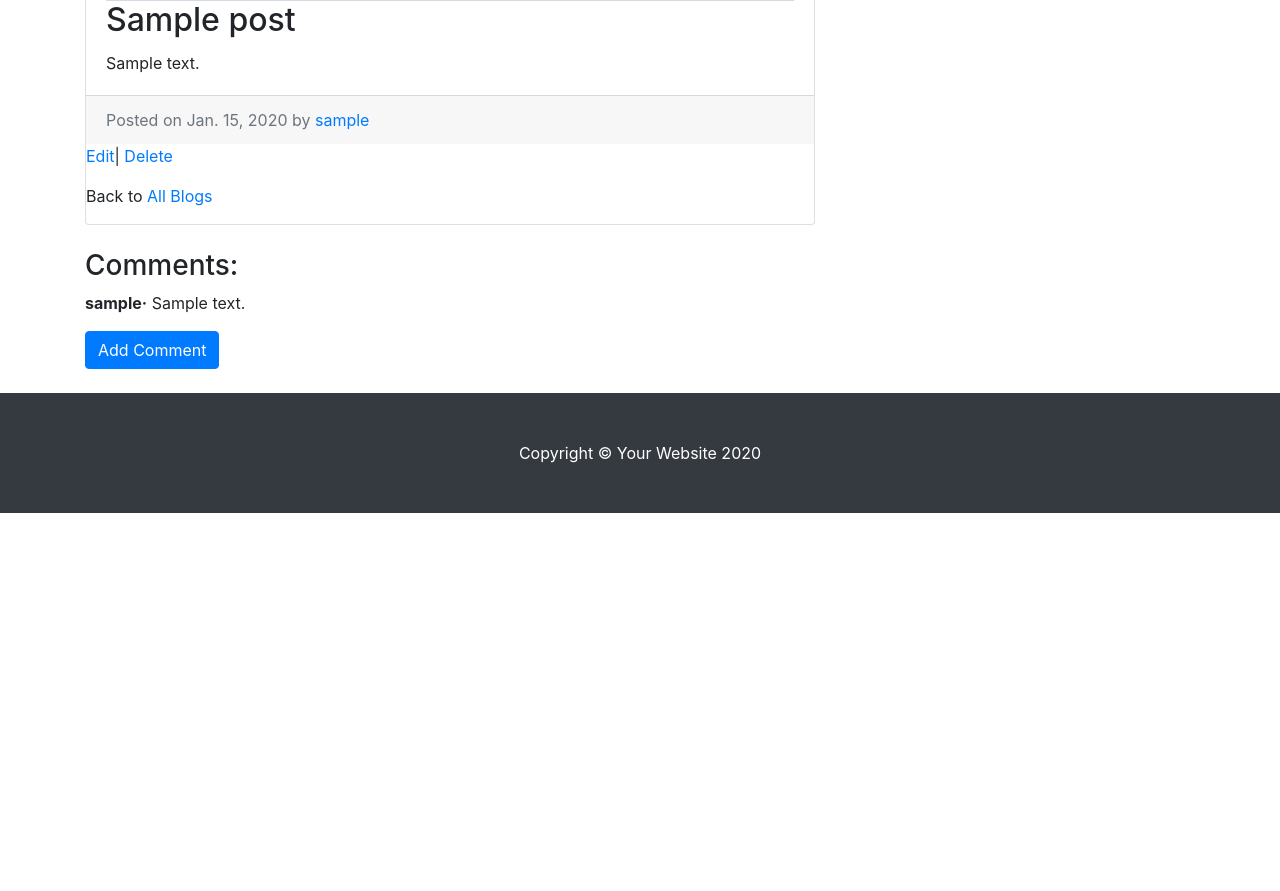
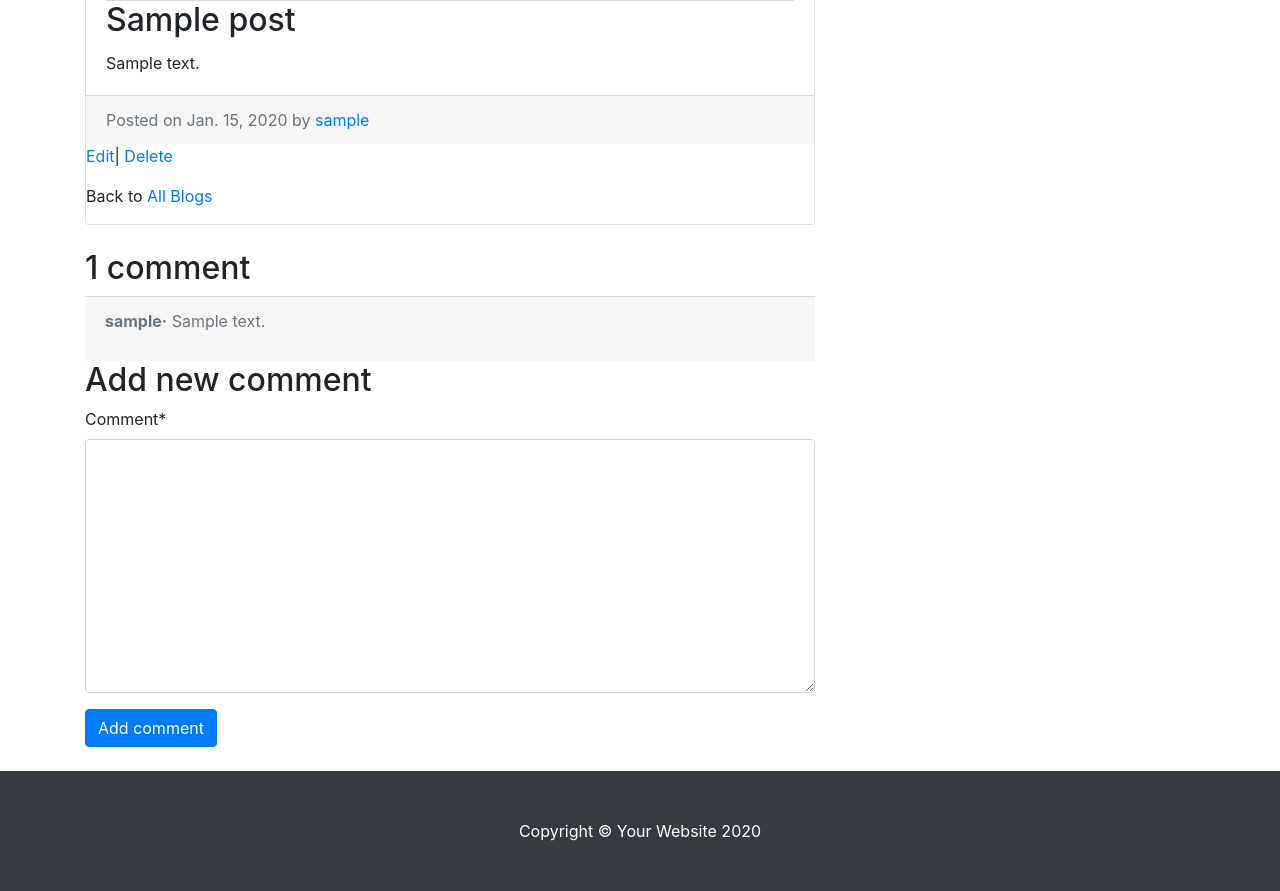
Before and after one commit to PrantaChakraborty/myBlog, a Django app: page /post/00000000-0000-0000-0000-000000000001/ in a window 1280 px wide. Shown: the part 616-1507 px from the top of the page. Before the commit the page ends 1129 px from the top, so only its background shows below. Run offline with Django 3.2, Linux system fonts and the light colour scheme; a user stored in the database is signed in; tables that the repository leaves empty hold one stand-in row (values such as "Sample post"); grey boxes marked "Sample" are stand-in pictures; some libraries are stand-ins or nearby versions.

Commit message:
added comment feature successfully

```diff
--- a/blogs/models.py
+++ b/blogs/models.py
@@ -33,11 +33,9 @@ class Post(models.Model):
 
 class Comment(models.Model):
     post = models.ForeignKey(Post, on_delete=models.CASCADE, related_name='comments')
-    comment = models.CharField(max_length=200)
+    comment = models.TextField()
     author = models.ForeignKey(settings.AUTH_USER_MODEL, on_delete=models.CASCADE, )
+    active = models.BooleanField(default=True)
 
     def __str__(self):
         return self.comment
-
-    def get_absolute_url(self):
-        return reverse('detail_view', args=[str(self.id)])
--- a/blogs/urls.py
+++ b/blogs/urls.py
@@ -1,20 +1,21 @@
 from django.urls import path
 from .views import (
         homeView,
-        PostDetailView,
+        post_detail_view,
         AboutView,
         PostCreateView,
         PostUpdateView,
         PostDeleteView,
         PostSearchListView,
-        PostCategoryView
+        PostCategoryView,
+
 )
 
 urlpatterns = [
     path('', homeView, name='home'),
     path('post/create/', PostCreateView.as_view(), name='create_blog'),
     path('post/about_view/', AboutView.as_view(), name='about'),
-    path('post/<uuid:pk>/', PostDetailView.as_view(), name='detail_view'),
+    path('post/<uuid:pk>/', post_detail_view, name='detail_view'),
     path('post/<uuid:pk>/edit/', PostUpdateView.as_view(), name='blog_edit'),
     path('post/<uuid:pk>/delete/', PostDeleteView.as_view(), name='blot_delete'),
     path('post/search/', PostSearchListView.as_view(), name='search_result'),
--- a/blogs/views.py
+++ b/blogs/views.py
@@ -1,6 +1,7 @@
+from django.contrib.auth.decorators import login_required
 from django.core.paginator import Paginator
 from django.db.models import Q
-from django.shortcuts import render
+from django.shortcuts import render, get_object_or_404
 from django.urls import reverse_lazy
 from django.contrib.auth.mixins import (
     LoginRequiredMixin,
@@ -28,13 +29,41 @@ def homeView(request):
     }
     return render(request, 'blog/home.html', context=context)
 
-
+'''
 # detail view for blog
 class PostDetailView(LoginRequiredMixin, DetailView):
     model = Post
     template_name = 'blog/blog_detail.html'
     context_object_name = 'post'
     login_url = 'account_login'
+
+    def get_context_data(self, **kwargs):
+        context = super().get_context_data(**kwargs)
+        context['comments'] = Comment.objects.filter(post=self.object)
+        context['form'] = CommentCreateForm()
+        return context
+'''
+
+@login_required
+def post_detail_view(request, pk):
+    post = get_object_or_404(Post, id=pk)
+    comments = post.comments.filter(active=True)
+    template_name = 'blog/blog_detail.html'
+    if request.method == 'POST':
+        comment_form = CommentCreateForm(data=request.POST)
+        if comment_form.is_valid():
+            new_comment = comment_form.save(commit=False)
+            new_comment.author = request.user
+            new_comment.post = post
+            new_comment.save()
+            comment_form = CommentCreateForm()  # clearing the comment filed after submit
+
+    else:
+        comment_form = CommentCreateForm()
+    return render(request, template_name, {'post': post,
+                                           'comments': comments,
+                                           'comment_form': comment_form
+                                           })
 
 
 class AboutView(LoginRequiredMixin, TemplateView):
@@ -95,15 +124,3 @@ class PostCategoryView(LoginRequiredMixin, ListView):
 
     def get_queryset(self):
         return Post.objects.filter(Q(category__title__icontains=Post.category))
-
-
-class CommentCreateView(LoginRequiredMixin, CreateView):
-    model = Comment
-    form_class = CommentCreateForm
-    login_url = 'account_login'
-    template_name = 'blog/blog_detail.html'
-    success_url = reverse_lazy('detail_view')
-
-    def form_valid(self, form):
-        form.instance.author = self.request.user
-        return super().form_valid(form)
--- a/templates/blog/blog_detail.html
+++ b/templates/blog/blog_detail.html
@@ -1,4 +1,5 @@
 {% extends 'base.html' %}
+{% load crispy_forms_tags %}
 <title>
     {% block title %}
 
@@ -32,21 +33,34 @@
                 <a href="{% url 'blot_delete' post.id %}">Delete</a></p>
             <p>Back to <a href="{% url 'home' %}">All Blogs</a></p>
         </div>
-        <h3>Comments:</h3>
-        {% for comment in post.comments.all %}
-            <p>
-                <span class="font-weight-bold">{{ comment.author }}&middot;</span>
-                {{ comment }}
-            </p>
+        {% with comments.count as total_comments %}
+            <h2>
+                {{ total_comments }} comment {{ total_comments|pluralize }}
+            </h2>
+        {% endwith %}
+        {% for object in comments %}
+
+            <div class="card-footer text-muted">
+                <p>
+                    <span class="font-weight-bold">{{ object.author }}&middot;</span>
+                    {{ object.comment }}
+                </p>
+
+            </div>
+
         {% empty %}
             <p>No comments here yet :(</p>
 
         {% endfor %}
-      <form method="post" action="">
-        {% csrf_token %}
-        {{ form.as_p }}
-        <button class="btn btn-primary">Add Comment</button>
-
-    </form>
+        {% if new_comment %}
+            <h2>Your comment has been added</h2>
+        {% else %}
+            <h2>Add new comment</h2>
+            <form action="." method="post" onsubmit="clear()">
+                {% csrf_token %}
+                {{ comment_form|crispy }}
+                <button class="btn btn-primary" type="submit">Add comment</button>
+            </form>
+        {% endif %}
     </div>
 {% endblock %}
```
Also changed, not shown: templates/blog/home.html (+2 -6 lines), blogs/migrations/0008_auto_20200911_0359.py (added), blogs/migrations/0009_comment_active.py (added), media/blog_cover/profile_image.jpg (added), static/css/bootstrap.css.
